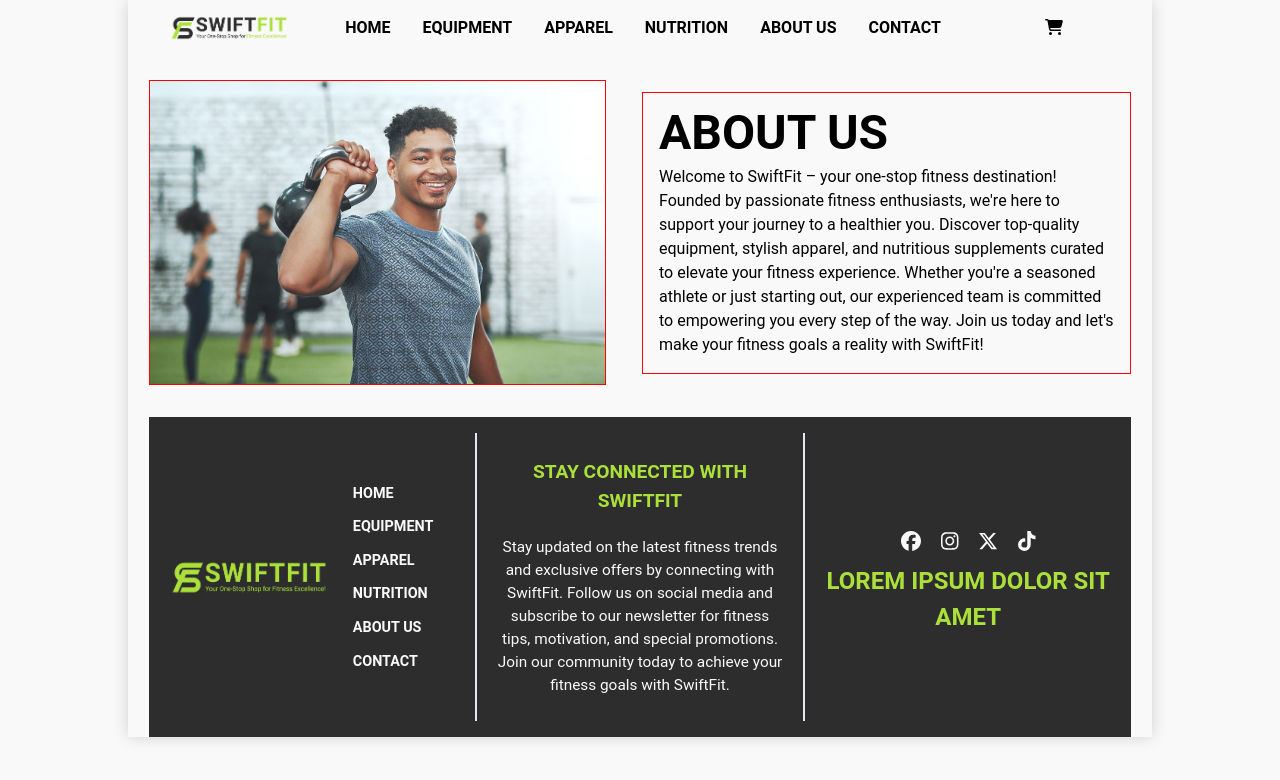
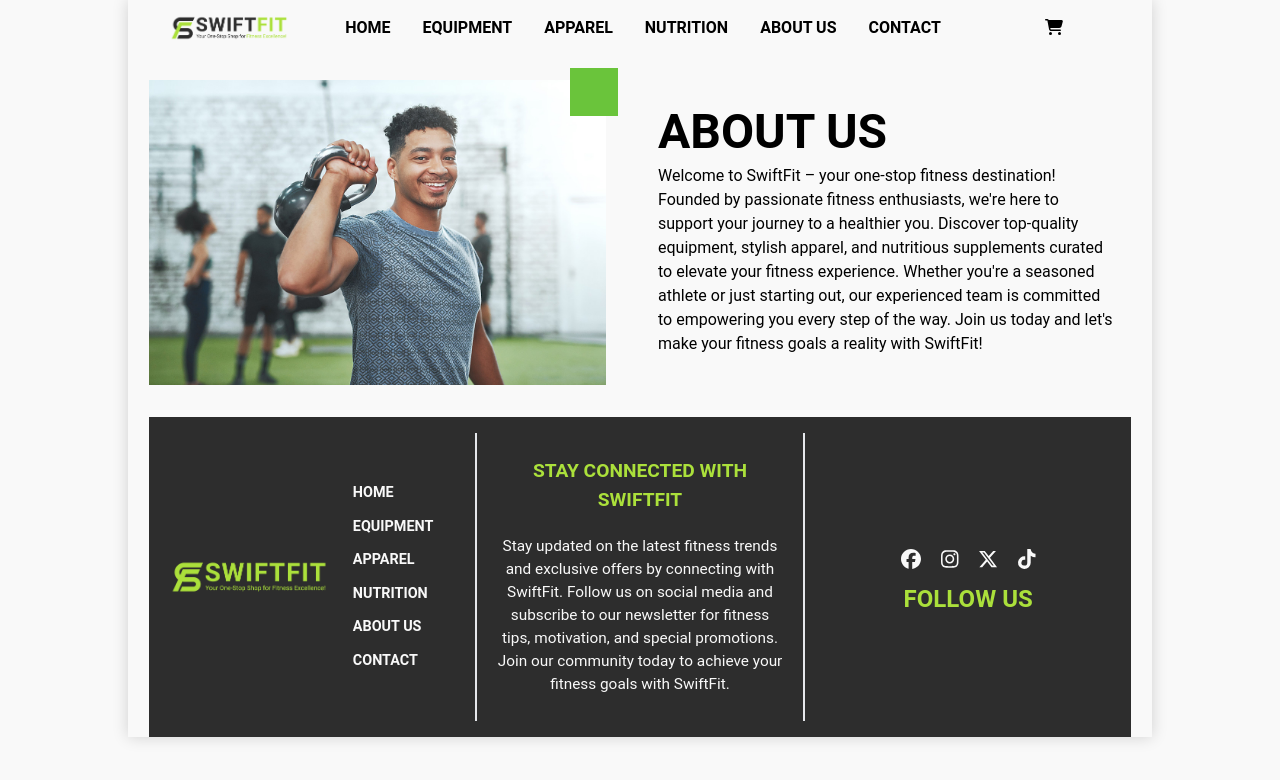
Before and after one commit to laamyry/SwiftFit, a React (Create React App) app: page /about in a window 1280 px wide. Shown: the top 780 px of the page. Built offline with nearby package versions, Linux system fonts and the light colour scheme.

Commit message:
add products images

```diff
--- a/src/Data/products.json
+++ b/src/Data/products.json
@@ -5,61 +5,70 @@
       "description": "Build strength and tone muscles with our durable dumbbells.",
       "price": 50,
       "category": "Strength Training",
-      "image": "../Assets/products/1.jpg"
+      "image": "https://m.media-amazon.com/images/I/81gnxptnqWL._AC_UL320_.jpg"
     },
     {
       "name": "Resistance Bands",
       "description": "Versatile resistance bands for a full-body workout at home or on the go.",
       "price": 25,
-      "category": "Strength Training"
+      "category": "Strength Training",
+      "image": "https://m.media-amazon.com/images/I/71wwR5zim1L._AC_UL320_.jpg"
     },
     {
       "name": "Yoga Mat",
       "description": "Premium yoga mat for comfortable and non-slippery practice.",
       "price": 35,
-      "category": "Yoga & Pilates"
+      "category": "Yoga & Pilates",
+      "image": "https://m.media-amazon.com/images/I/71aaK-w9tbL._AC_UL320_.jpg"
     },
     {
       "name": "Jump Rope",
       "description": "High-quality jump rope for cardio and agility training.",
       "price": 15,
-      "category": "Cardio"
+      "category": "Cardio",
+      "image": "https://m.media-amazon.com/images/I/71wm42EtoNL._AC_UL320_.jpg"
     },
     {
       "name": "Exercise Ball",
       "description": "Sturdy exercise ball for core strengthening and stability exercises.",
       "price": 20,
-      "category": "Core Training"
+      "category": "Core Training",
+      "image": "https://m.media-amazon.com/images/I/8140rArOM8L._AC_UL320_.jpg"
     },
     {
       "name": "Kettlebell",
       "description": "Versatile kettlebell for strength training and functional exercises.",
       "price": 40,
-      "category": "Strength Training"
+      "category": "Strength Training",
+      "image": "https://m.media-amazon.com/images/I/71Xa4wDo5QL._AC_UL320_.jpg"
     },
     {
       "name": "Foam Roller",
       "description": "Foam roller for myofascial release and muscle recovery.",
       "price": 30,
-      "category": "Recovery & Mobility"
+      "category": "Recovery & Mobility",
+      "image": "https://m.media-amazon.com/images/I/81FeZJQyrxL._AC_UL320_.jpg"
     },
     {
       "name": "Pull-Up Bar",
       "description": "Doorway pull-up bar for upper body and core workouts.",
       "price": 45,
-      "category": "Strength Training"
+      "category": "Strength Training",
+      "image": "https://m.media-amazon.com/images/I/51S48AlbfOS._AC_UL320_.jpg"
     },
     {
       "name": "Weighted Vest",
       "description": "Adjustable weighted vest for resistance training and cardio workouts.",
       "price": 60,
-      "category": "Cardio"
+      "category": "Cardio",
+      "image": "https://m.media-amazon.com/images/I/71Hk+S9OldL._AC_UL320_.jpg"
     },
     {
       "name": "Medicine Ball",
       "description": "Durable medicine ball for strength, power, and coordination exercises.",
       "price": 30,
-      "category": "Strength Training"
+      "category": "Strength Training",
+      "image": "https://m.media-amazon.com/images/I/5118gh9Lq2L._AC_UL320_.jpg"
     }
   ],
   "apparel": [
@@ -67,61 +76,71 @@
       "name": "Performance Leggings",
       "description": "Stay comfortable and stylish during your workouts with our performance leggings.",
       "price": 40,
-      "category": "Leggings"
+      "category": "Leggings",
+      "image": "https://m.media-amazon.com/images/I/416599WvpjL._AC_UL320_.jpg"
     },
     {
       "name": "Wicking Workout Top",
       "description": "Keep dry and cool with our moisture-wicking workout top, perfect for any activity.",
       "price": 25,
-      "category": "Tops"
+      "category": "Tops",
+      "image": "https://m.media-amazon.com/images/I/61NhMwoPULL._AC_UL320_.jpg"
     },
     {
       "name": "Athletic Shorts",
       "description": "Get ready to hit the gym or the track in our comfortable and durable athletic shorts.",
       "price": 30,
-      "category": "Shorts"
+      "category": "Shorts",
+      "image": "https://m.media-amazon.com/images/I/61vVXZTa74L._AC_UL320_.jpg"
     },
     {
       "name": "Compression Socks",
       "description": "Reduce muscle fatigue and improve circulation with our compression socks, ideal for athletes and travelers alike.",
       "price": 15,
-      "category": "Socks"
+      "category": "Socks",
+      "image": "https://m.media-amazon.com/images/I/91qc1estYRL._AC_UL320_.jpg"
     },
     {
       "name": "Sports Bra",
       "description": "Stay supported and comfortable during your workouts with our high-quality sports bra.",
       "price": 35,
-      "category": "Undergarments"
+      "category": "Undergarments",
+      "image": "https://m.media-amazon.com/images/I/51kByXr4fpL._AC_UL320_.jpg"
     },
     {
       "name": "Running Jacket",
       "description": "Face the elements head-on with our lightweight and water-resistant running jacket.",
       "price": 50,
-      "category": "Jackets"
+      "category": "Jackets",
+      "image": "https://m.media-amazon.com/images/I/51Fo6N7xDKL._AC_UL320_.jpg"
     },
     {
       "name": "Yoga Pants",
       "description": "Flow effortlessly through your yoga practice with our soft and stretchy yoga pants.",
       "price": 45,
-      "category": "Leggings"
+      "category": "Leggings",
+      "image": "https://m.media-amazon.com/images/I/71GP3C3zHHL._AC_UL320_.jpg"
     },
     {
       "name": "Performance Tank Top",
       "description": "Keep cool and comfortable during intense workouts with our breathable performance tank top.",
       "price": 20,
-      "category": "Tops"
+      "category": "Tops",
+      "image": "https://m.media-amazon.com/images/I/71JPTWOiJVL._AC_UL320_.jpg"
     },
     {
       "name": "Swimming Trunks",
       "description": "Dive into the pool with confidence in our stylish and quick-drying swimming trunks.",
       "price": 35,
-      "category": "Swimwear"
+      "category": "Swimwear",
+      "image": "https://m.media-amazon.com/images/I/71EclwEKVaL._MCnd_AC_UL320_.jpg"
     },
     {
       "name": "Cycling Shorts",
       "description": "Hit the road in style and comfort with our padded cycling shorts designed for long rides.",
       "price": 40,
-      "category": "Shorts"
+      "category": "Shorts",
+      "image": "https://m.media-amazon.com/images/I/81Ng3sxWYiL._AC_UL320_.jpg"
     }
   ]
 }
--- a/src/components/Footer.js
+++ b/src/components/Footer.js
@@ -84,7 +84,7 @@ export default function Footer() {
               </ul>
               <div className="flex justify-center self-center">
                 <h1 className="text-center footer-icons uppercase font-semibold text-[var(--second-color)]">
-                  Lorem ipsum dolor sit amet
+                  Follow Us
                 </h1>
               </div>
             </div>
--- a/src/components/productsApp.js
+++ b/src/components/productsApp.js
@@ -113,11 +113,12 @@ export default function Products() {
           <div key={index} className="">
             <div className="container-item w-60 p-2 relative">
               <img
-                src={`https://picsum.photos/id/${
-                  index + 1
-                }/240/240`}
+                // src={`https://picsum.photos/id/${
+                //   index + 1
+                // }/240/240`}
+                src={product.image}
                 alt=""
-                className="rounded-2xl "
+                className="rounded-2xl w-full h-60 object-contain bg-white p-3"
               />
               <h1 className="mt-2 text-lg font-semibold">
                 {product.name}
--- a/src/components/productsEq.js
+++ b/src/components/productsEq.js
@@ -99,9 +99,10 @@ export default function Products() {
           <div key={index} className="">
             <div className="container-item w-60 p-2 relative">
               <img
-                src={require(`../Assets/products/${1 + index}.jpg`)}
+                // src={require(`../Assets/products/${1 + index}.jpg`)}
+                src={product.image}
                 alt=""
-                className="rounded-2xl "
+                className="rounded-2xl w-full h-60 object-contain bg-white p-3"
               />
               <h1 className="mt-2 text-lg font-semibold">
                 {product.name}
@@ -112,7 +113,7 @@ export default function Products() {
               <h2 className="text-xl hover:text-[var(--second-color)] transition duration-300">
                 ${product.price}
               </h2>
-              <button className="absolute top-56 -right-9 p-0 hover:scale-125 transition ease-in-out duration-300">
+              <button className="absolute top-72 -right-9 p-0 hover:scale-125 transition ease-in-out duration-300">
                 <FontAwesomeIcon
                   className="py-0"
                   icon={faCartShopping}
--- a/src/pages/About.js
+++ b/src/pages/About.js
@@ -8,14 +8,28 @@ export default function About() {
     <>
       <HEADER />
       <div className="flex mt-6 gap-9">
-        <div className="flex-1 w-auto border h-auto self-center">
+        <div className="flex-1 w-auto h-auto self-center relative">
           <img className="w-auto " src={image} alt="" />
+          <div className="bg-[#6ac43b] w-12 h-12 absolute -top-3 -right-3" />
         </div>
-        <div className="flex-1 w-1/3 p-4 border self-center">
-          <h1 className="text-5xl uppercase font-bold mb-2">About Us</h1>
+        <div className="flex-1 w-1/3 p-4 self-center ">
+          <h1 className="text-5xl uppercase font-bold mb-2">
+            About Us
+          </h1>
           <p className="">
-          Welcome to SwiftFit – your one-stop fitness destination! Founded by passionate fitness enthusiasts, we're here to support your journey to a healthier you. Discover top-quality equipment, stylish apparel, and nutritious supplements curated to elevate your fitness experience. Whether you're a seasoned athlete or just starting out, our experienced team is committed to empowering you every step of the way. Join us today and let's make your fitness goals a reality with SwiftFit!
+            Welcome to SwiftFit – your one-stop fitness
+            destination! Founded by passionate fitness
+            enthusiasts, we're here to support your journey
+            to a healthier you. Discover top-quality
+            equipment, stylish apparel, and nutritious
+            supplements curated to elevate your fitness
+            experience. Whether you're a seasoned athlete or
+            just starting out, our experienced team is
+            committed to empowering you every step of the
+            way. Join us today and let's make your fitness
+            goals a reality with SwiftFit!
           </p>
+
         </div>
       </div>
       <FOOTER />
```
Also changed, not shown: src/components/Hotsales.js (+6 -8 lines).
